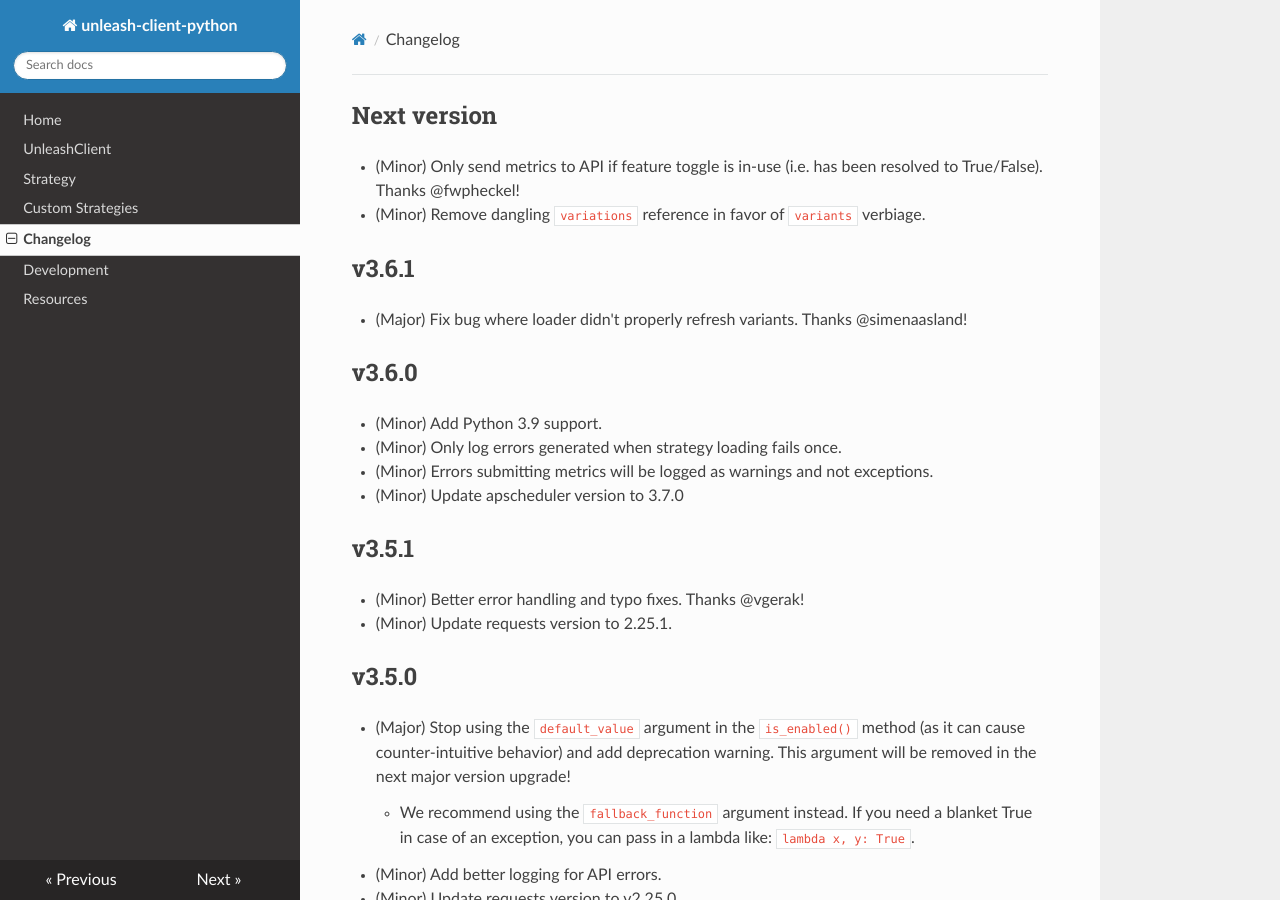
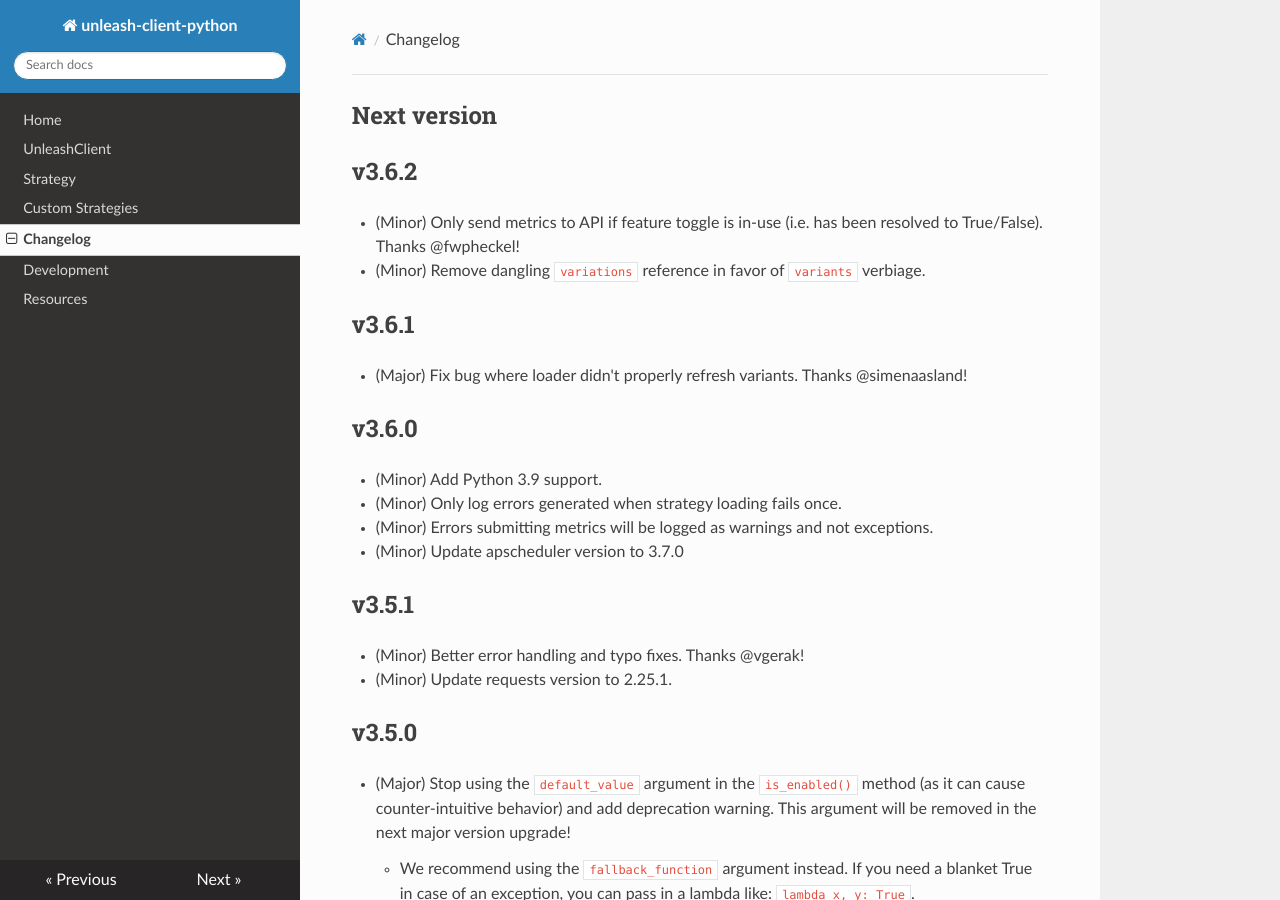
Before and after one commit to Unleash/unleash-client-python, an MkDocs documentation site: the page built from docs/changelog.md, in a window 1280 px wide and 900 px high. Built offline with MkDocs 1.6.1, drawn with Linux system fonts in a browser that asks for light colours; nearby versions of some CDN libraries.

Commit message:
Update changelog.

```diff
--- a/docs/changelog.md
+++ b/docs/changelog.md
@@ -1,4 +1,6 @@
 ## Next version
+
+## v3.6.2
 * (Minor) Only send metrics to API if feature toggle is in-use (i.e. has been resolved to True/False).  Thanks @fwpheckel!
 * (Minor) Remove dangling `variations` reference in favor of `variants` verbiage.
 
```
